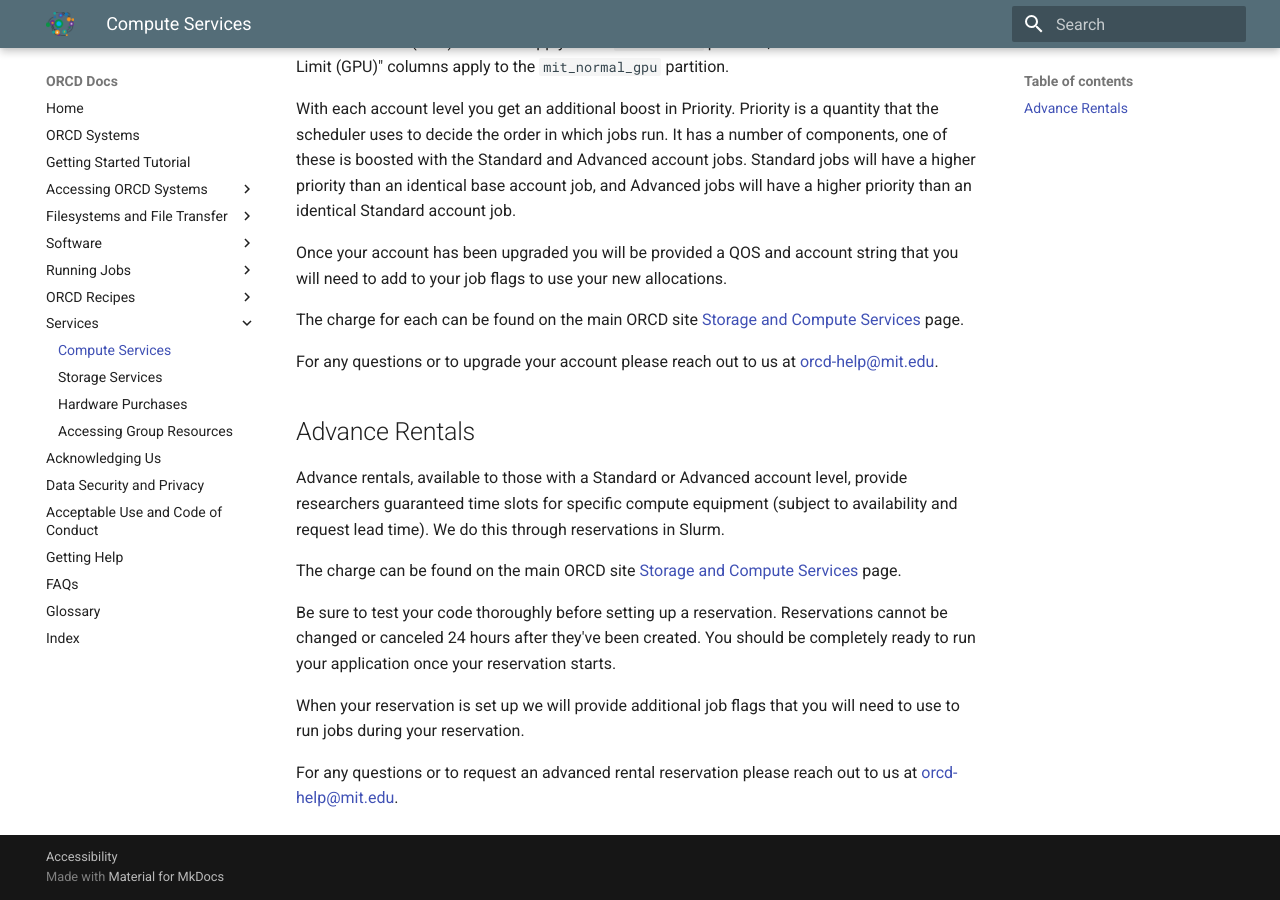
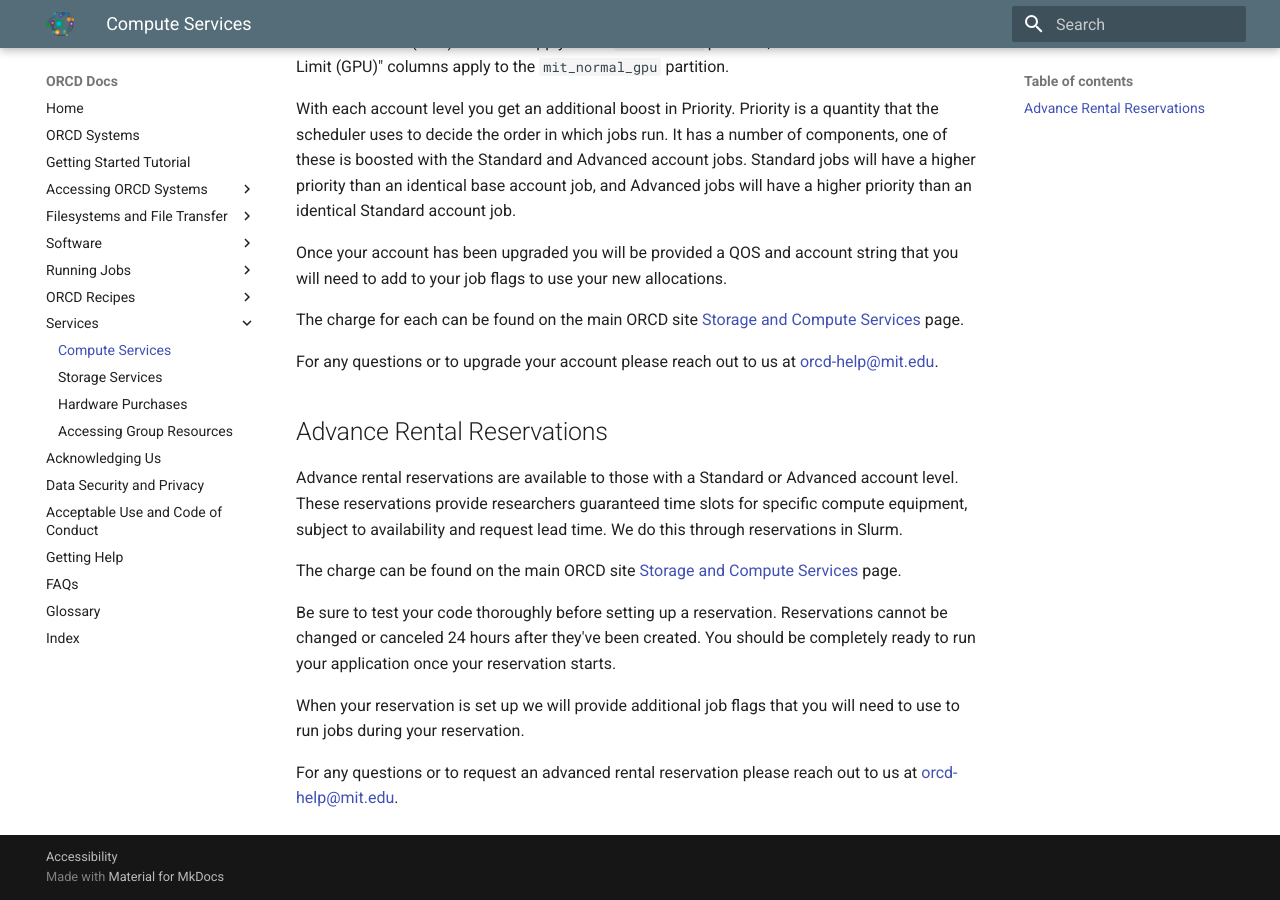
Before and after one commit to mit-orcd/orcd-docs-edit, an MkDocs documentation site: the page built from docs/services/compute-services.md, in a window 1280 px wide and 900 px high, scrolled down 617 px. Built offline with MkDocs 1.6.1 and Material for MkDocs 9.7.7, drawn with Linux system fonts in a browser that asks for light colours.

Commit message:
editing pass

```diff
--- a/docs/services/compute-services.md
+++ b/docs/services/compute-services.md
@@ -24,9 +24,9 @@
 
 For any questions or to upgrade your account please reach out to us at <orcd-help@mit.edu>.
 
-## Advance Rentals
+## Advance Rental Reservations
 
-Advance rentals, available to those with a Standard or Advanced account level, provide researchers guaranteed time slots for specific compute equipment (subject to availability and request lead time). We do this through reservations in Slurm.
+Advance rental reservations are available to those with a Standard or Advanced account level. These reservations provide researchers guaranteed time slots for specific compute equipment, subject to availability and request lead time. We do this through reservations in Slurm.
 
 The charge can be found on the main ORCD site [Storage and Compute Services](https://orcd.mit.edu/resources/storage-and-compute-services) page.
 
```
Also changed, not shown: docs/hosted-hardware.md (+0 -5 lines), docs/services/hosted-hardware.md (+1 -1 lines), docs/services/storage-services.md (+1 -1 lines).
